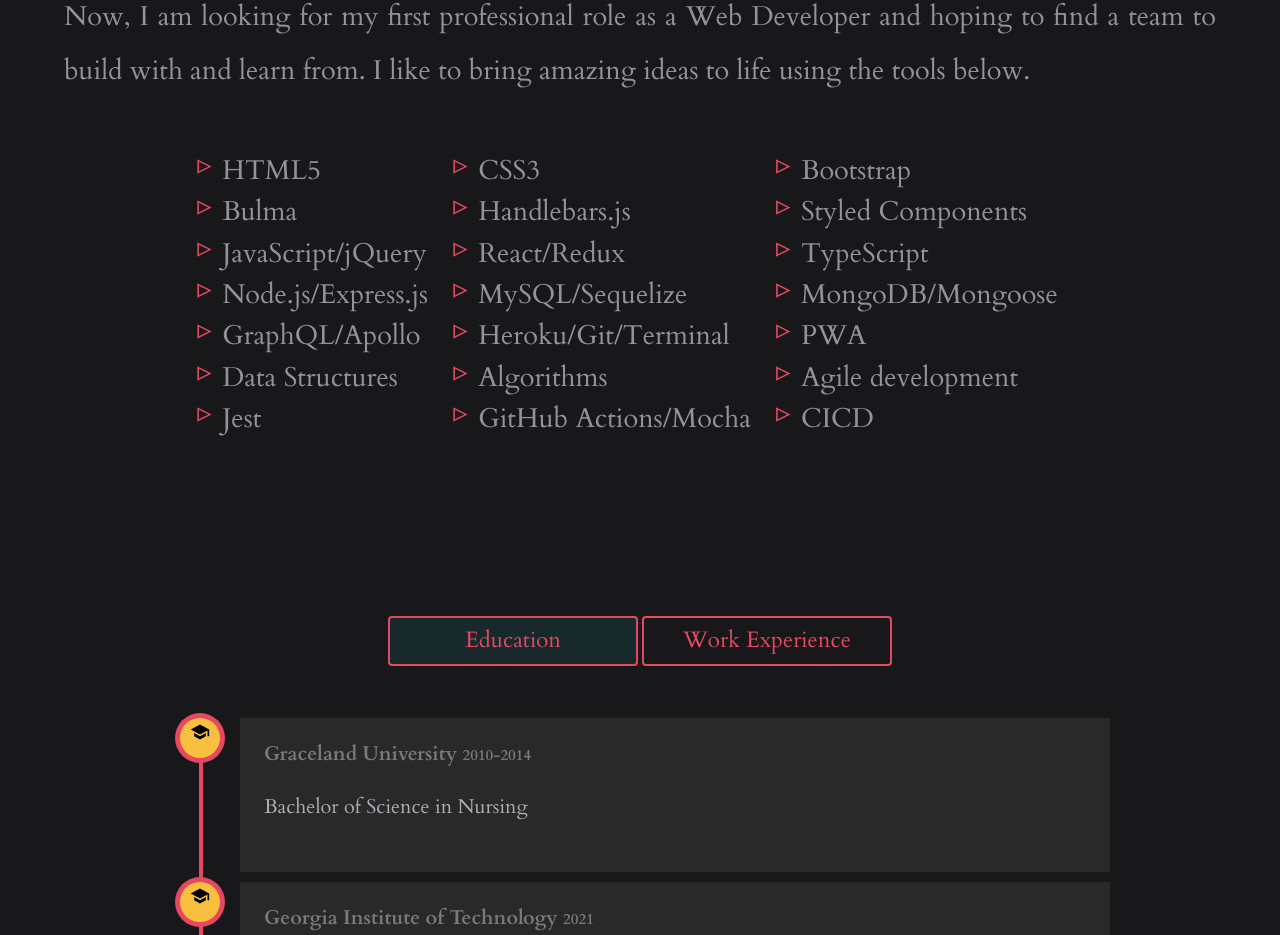
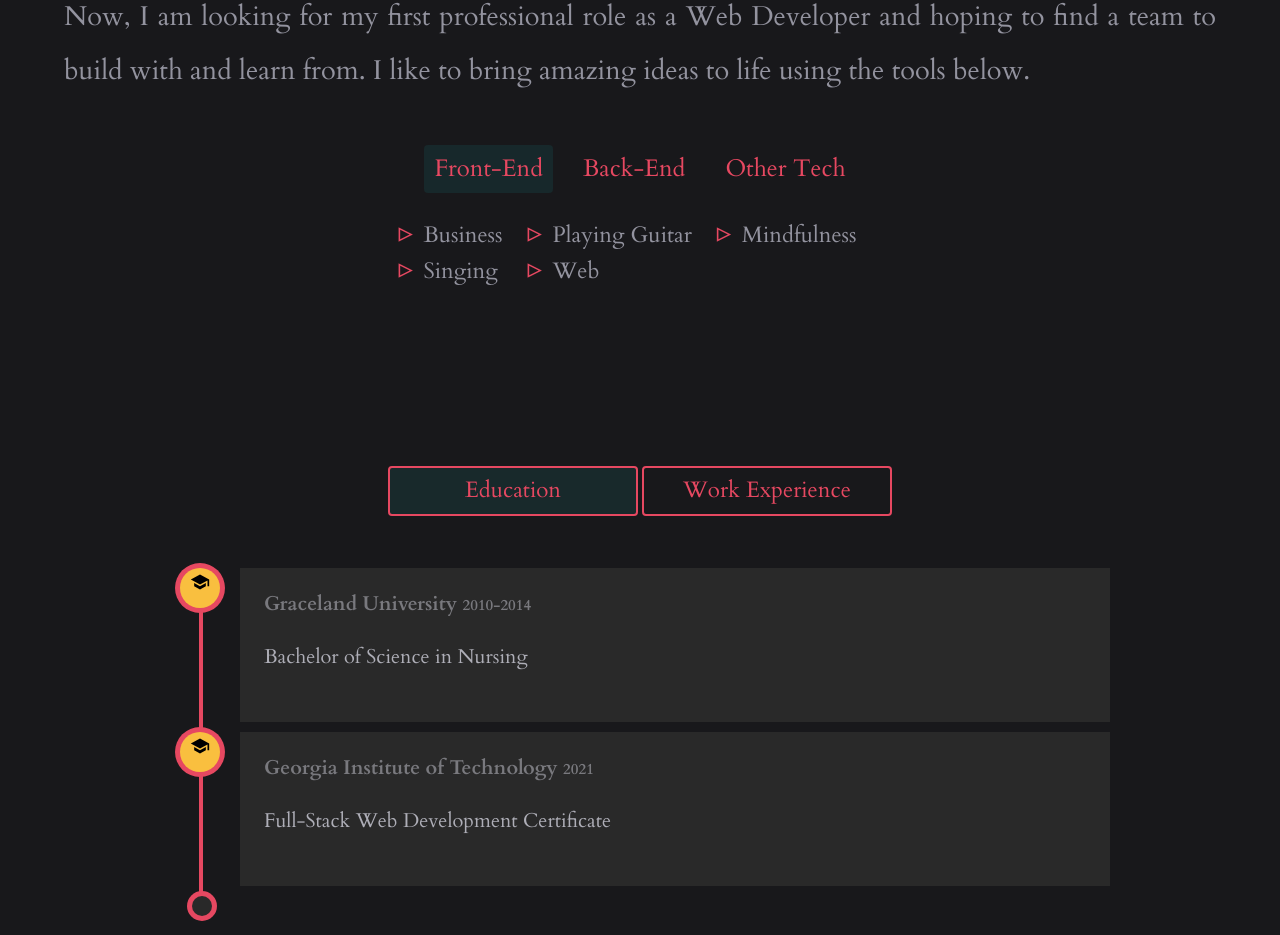
Before and after one commit to natnaelh14/portfolio-website, a React (Create React App) app: page / in a window 1280 px wide. Shown: the part 1186-2121 px from the top of the page. Built offline with nearby package versions, Linux system fonts and the light colour scheme.

Commit message:
created a state to manage buttons in about section

```diff
--- a/src/components/about/about.css
+++ b/src/components/about/about.css
@@ -41,7 +41,7 @@
   position: relative;
   padding: 0 25px;
   margin-bottom: 10px;
-  font-size: 1.7rem;
+  font-size: 1.4rem;
   color: #93939f;
   font-weight: 200;
 }
@@ -65,6 +65,33 @@
   color: #787887;
 }
 
+/* Test */
+.about__buttons {
+  display: flex;
+  justify-content: center;
+}
+.about__button {
+  display: inline-block;
+  background-color: transparent;
+  border: none;
+  color: #e64861;
+  font-size: 1.5rem;
+  padding: 10px;
+  transition: 0.3s;
+  cursor: pointer;
+  outline: none;
+  border-radius: 4px;
+  margin: 10px;
+}
+.about__button--active {
+  background: rgba(24, 186, 189, 0.1);
+}
+.about__button:hover {
+  background: rgba(24, 186, 189, 0.1);
+}
+
+/* Test */
+
 @media screen and (max-width: 700px) {
   .about-subSectionitem {
     font-size: 0.9rem !important;
@@ -86,7 +113,7 @@
     display: grid;
     grid-template-columns: auto auto;
     margin: 0;
-    padding:10px;
+    padding: 10px;
   }
   .about-subSection {
     padding-left: 20px;
--- a/src/components/about/about.jsx
+++ b/src/components/about/about.jsx
@@ -1,8 +1,9 @@
-import React from 'react';
+import React, { useState } from 'react';
 import './about.css';
 import { Fade } from 'react-reveal';
 
 const About = () => {
+  const [show, Setshow] = useState({ type: 'front-end' });
   return (
     <div className='about' id='about'>
       <h1 className='section-heading'>About</h1>
@@ -21,7 +22,74 @@
         </div>
         <br />
         <br />
-        <div className='about-subSection'>
+        <div className='about__sideParent'>
+          <div className='about__buttons'>
+            <button
+              className={
+                show.type === 'front-end'
+                  ? 'about__button about__button--active'
+                  : 'about__button'
+              }
+              onClick={() => Setshow({ type: 'front-end' })}
+            >
+              Front-End
+            </button>
+            <button
+              className={
+                show.type === 'back-end'
+                  ? 'about__button about__button--active'
+                  : 'about__button'
+              }
+              onClick={() => Setshow({ type: 'back-end' })}
+            >
+              Back-End
+            </button>
+            <button
+              className={
+                show.type === 'other-tech'
+                  ? 'about__button about__button--active'
+                  : 'about__button'
+              }
+              onClick={() => Setshow({ type: 'other-tech' })}
+            >
+              Other Tech
+            </button>
+          </div>
+          {show.type === 'front-end' && (
+            <div className='about-subSection'>
+              <ul>
+                <li className='about-subSectionitem'>Business</li>
+                <li className='about-subSectionitem'>Playing Guitar</li>
+                <li className='about-subSectionitem'>Mindfulness</li>
+                <li className='about-subSectionitem'>Singing</li>
+                <li className='about-subSectionitem'>Web</li>
+              </ul>
+            </div>
+          )}
+          {show.type === 'back-end' && (
+            <div className='about-subSection'>
+              <ul>
+                <li className='about-subSectionitem'>Business</li>
+                <li className='about-subSectionitem'>Playing Guitar</li>
+                <li className='about-subSectionitem'>Mindfulness</li>
+                <li className='about-subSectionitem'>Singing</li>
+                <li className='about-subSectionitem'>Web</li>
+              </ul>
+            </div>
+          )}
+          {show.type === 'other-tech' && (
+            <div className='about-subSection'>
+              <ul>
+                <li className='about-subSectionitem'>Business</li>
+                <li className='about-subSectionitem'>Playing Guitar</li>
+                <li className='about-subSectionitem'>Mindfulness</li>
+                <li className='about-subSectionitem'>Singing</li>
+                <li className='about-subSectionitem'>Web</li>
+              </ul>
+            </div>
+          )}
+        </div>
+        {/* <div className='about-subSection'>
           <ul>
             <li className='about-subSectionitem'>HTML5</li>
             <li className='about-subSectionitem'>CSS3</li>
@@ -45,7 +113,7 @@
             <li className='about-subSectionitem'>GitHub Actions/Mocha</li>
             <li className='about-subSectionitem'>CICD</li>
           </ul>
-        </div>
+        </div> */}
       </Fade>
     </div>
   );
```
